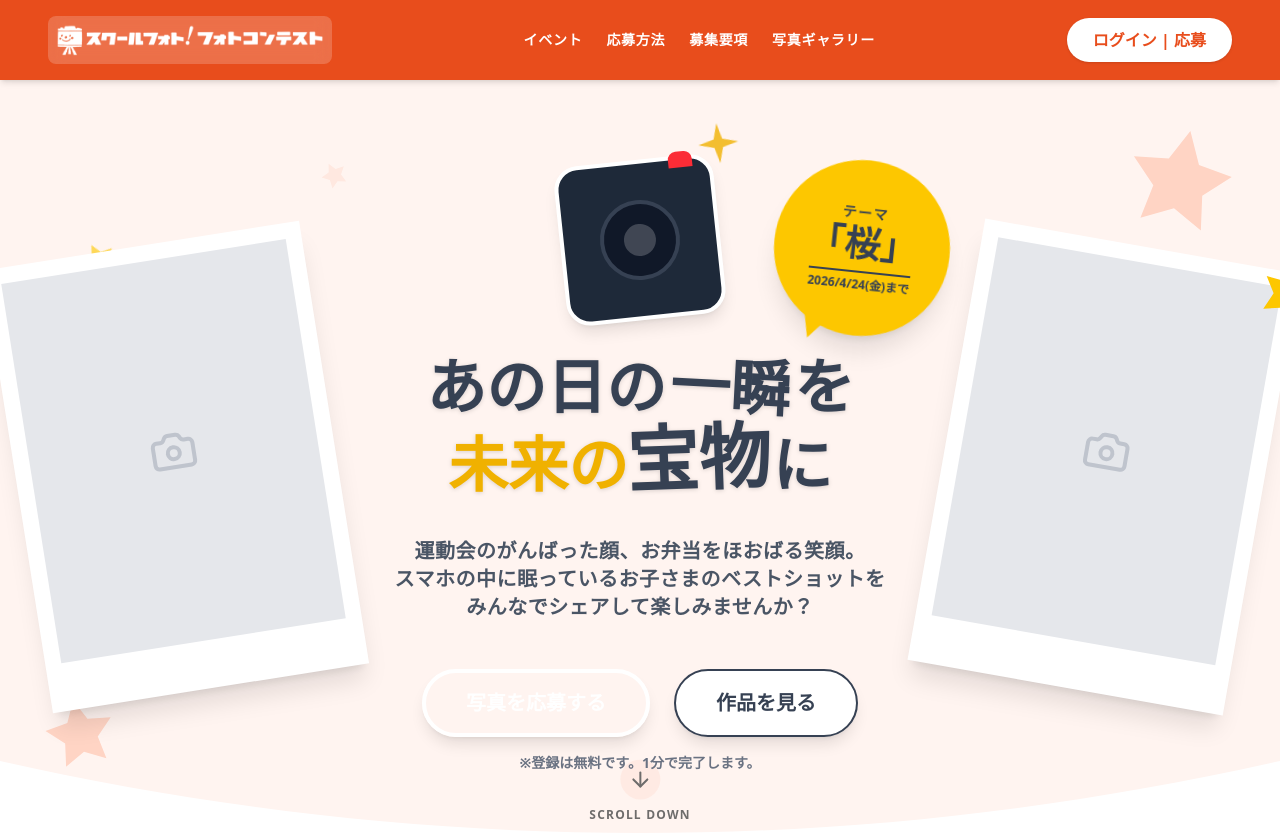
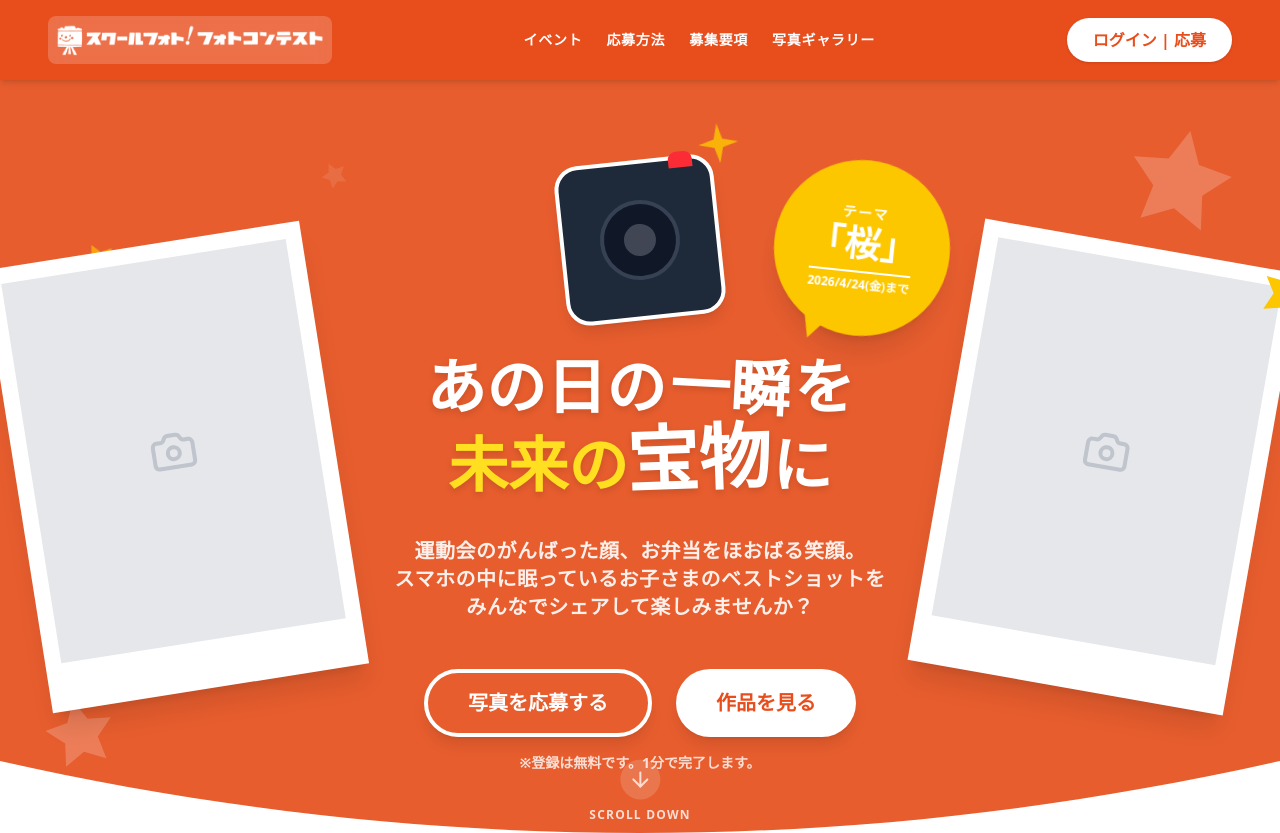
Before and after one commit to Yoshiken-lab/Photocon, a Next.js app in the folder photocon-system/: page /sample-f2 in a window 1280 px wide. Shown: the top 833 px of the page. Built offline with nearby package versions, Linux system fonts and the light colour scheme.

Commit message:
style(sample-f2): Revert Hero background to brand orange #E75D2E and update text contrast

```diff
--- a/photocon-system/components/f2/HeroF2.tsx
+++ b/photocon-system/components/f2/HeroF2.tsx
@@ -5,28 +5,28 @@ import Image from 'next/image'
 
 export function HeroF2() {
     return (
-        <section className="relative bg-[#FFF4F0] min-h-[calc(100vh-80px)] overflow-hidden flex flex-col items-center justify-center py-20">
+        <section className="relative bg-[#E75D2E] min-h-[calc(100vh-80px)] overflow-hidden flex flex-col items-center justify-center py-20">
 
             {/* Decorative Stars (Background) */}
-            <div className="absolute top-10 right-10 text-brand-200 transform rotate-12">
+            <div className="absolute top-10 right-10 text-white/20 transform rotate-12">
                 <StarIcon size={120} />
             </div>
-            <div className="absolute top-1/4 right-32 text-yellow-400/40 transform -rotate-12">
+            <div className="absolute top-1/4 right-32 text-yellow-300/40 transform -rotate-12">
                 <StarIcon size={40} filled />
             </div>
-            <div className="absolute bottom-20 left-10 text-brand-200 transform -rotate-12">
+            <div className="absolute bottom-20 left-10 text-white/20 transform -rotate-12">
                 <StarIcon size={80} />
             </div>
-            <div className="absolute bottom-40 left-32 text-brand-100 transform rotate-45">
+            <div className="absolute bottom-40 left-32 text-white/10 transform rotate-45">
                 <StarIcon size={50} />
             </div>
-            <div className="absolute top-20 left-1/4 text-brand-100 transform rotate-45">
+            <div className="absolute top-20 left-1/4 text-white/10 transform rotate-45">
                 <StarIcon size={30} />
             </div>
             <div className="absolute top-40 left-20 text-yellow-400/80 transform rotate-45 animate-pulse">
                 <StarIcon size={40} />
             </div>
-            <div className="absolute bottom-1/3 right-10 text-brand-100 transform rotate-12">
+            <div className="absolute bottom-1/3 right-10 text-white/10 transform rotate-12">
                 <StarIcon size={60} />
             </div>
 
@@ -47,7 +47,7 @@ export function HeroF2() {
                 </div>
 
                 {/* Center Text Area */}
-                <div className="flex-1 text-center text-gray-700 relative">
+                <div className="flex-1 text-center text-white relative">
 
                     {/* Floating Camera Illustration (Center Top) */}
                     <div className="mb-0 mx-auto w-32 h-32 md:w-40 md:h-40 bg-gray-800 rounded-3xl border-4 border-white transform -rotate-6 flex items-center justify-center shadow-lg relative z-20">
@@ -57,23 +57,23 @@ export function HeroF2() {
                         {/* Flash/Button details */}
                         <div className="absolute -top-2 right-4 w-6 h-4 bg-red-500 rounded-t-lg"></div>
                         {/* Shine marks */}
-                        <div className="absolute -top-8 -right-8 text-yellow-500">
+                        <div className="absolute -top-8 -right-8 text-yellow-400">
                             <SparkleIcon />
                         </div>
                     </div>
 
                     {/* Main Catchphrase Wrapper for Badge Positioning */}
                     <div className="relative inline-block mt-8">
-                        <h1 className="text-4xl md:text-6xl font-bold font-maru leading-tight drop-shadow-sm text-brand-500">
+                        <h1 className="text-4xl md:text-6xl font-bold font-maru leading-tight drop-shadow-md">
                             <span className="inline-block transform hover:scale-110 transition-transform">あ</span>
                             <span className="inline-block transform hover:scale-110 transition-transform">の</span>
                             <span className="inline-block transform hover:scale-110 transition-transform">日</span>
                             <span className="inline-block transform hover:scale-110 transition-transform">の</span>
                             <span className="inline-block mx-1 rotate-3">一瞬</span>
                             を<br />
-                            <span className="text-yellow-500">未</span>
-                            <span className="text-yellow-500">来</span>
-                            <span className="text-yellow-500">の</span>
+                            <span className="text-yellow-300">未</span>
+                            <span className="text-yellow-300">来</span>
+                            <span className="text-yellow-300">の</span>
                             <span className="inline-block transform -rotate-2 origin-bottom-left text-5xl md:text-7xl">宝物</span>
                             に
                         </h1>
@@ -89,7 +89,7 @@ export function HeroF2() {
                         </div>
                     </div>
 
-                    <p className="mt-8 font-bold text-lg md:text-xl tracking-wide text-gray-600">
+                    <p className="mt-8 font-bold text-lg md:text-xl tracking-wide opacity-90">
                         運動会のがんばった顔、お弁当をほおばる笑顔。<br />
                         スマホの中に眠っているお子さまのベストショットを<br />
                         みんなでシェアして楽しみませんか？
@@ -100,12 +100,12 @@ export function HeroF2() {
                         <button className="bg-brand-500 text-white border-4 border-white px-10 py-4 rounded-full font-bold text-xl shadow-lg hover:bg-brand-600 hover:scale-105 transition-all transform hover:-rotate-1">
                             写真を応募する
                         </button>
-                        <button className="bg-white text-brand-500 border-2 border-brand-500 px-10 py-4 rounded-full font-bold text-xl shadow-lg hover:bg-gray-50 hover:scale-105 transition-all transform hover:rotate-1">
+                        <button className="bg-white text-brand px-10 py-4 rounded-full font-bold text-xl shadow-lg hover:bg-gray-100 hover:scale-105 transition-all transform hover:rotate-1">
                             作品を見る
                         </button>
                     </div>
 
-                    <p className="mt-4 text-sm text-gray-500 font-bold">
+                    <p className="mt-4 text-sm text-white/80 font-bold">
                         ※登録は無料です。1分で完了します。
                     </p>
 
@@ -131,8 +131,8 @@ export function HeroF2() {
 
 
             {/* Scroll Down Indicator */}
-            <div className="absolute bottom-6 left-1/2 transform -translate-x-1/2 text-brand-300 flex flex-col items-center gap-2 animate-bounce opacity-80">
-                <div className="bg-brand-100 p-2 rounded-full">
+            <div className="absolute bottom-6 left-1/2 transform -translate-x-1/2 text-white flex flex-col items-center gap-2 animate-bounce opacity-80">
+                <div className="bg-white/20 p-2 rounded-full">
                     <ArrowDown className="w-6 h-6" />
                 </div>
                 <span className="text-xs font-bold tracking-widest uppercase">Scroll Down</span>
```
